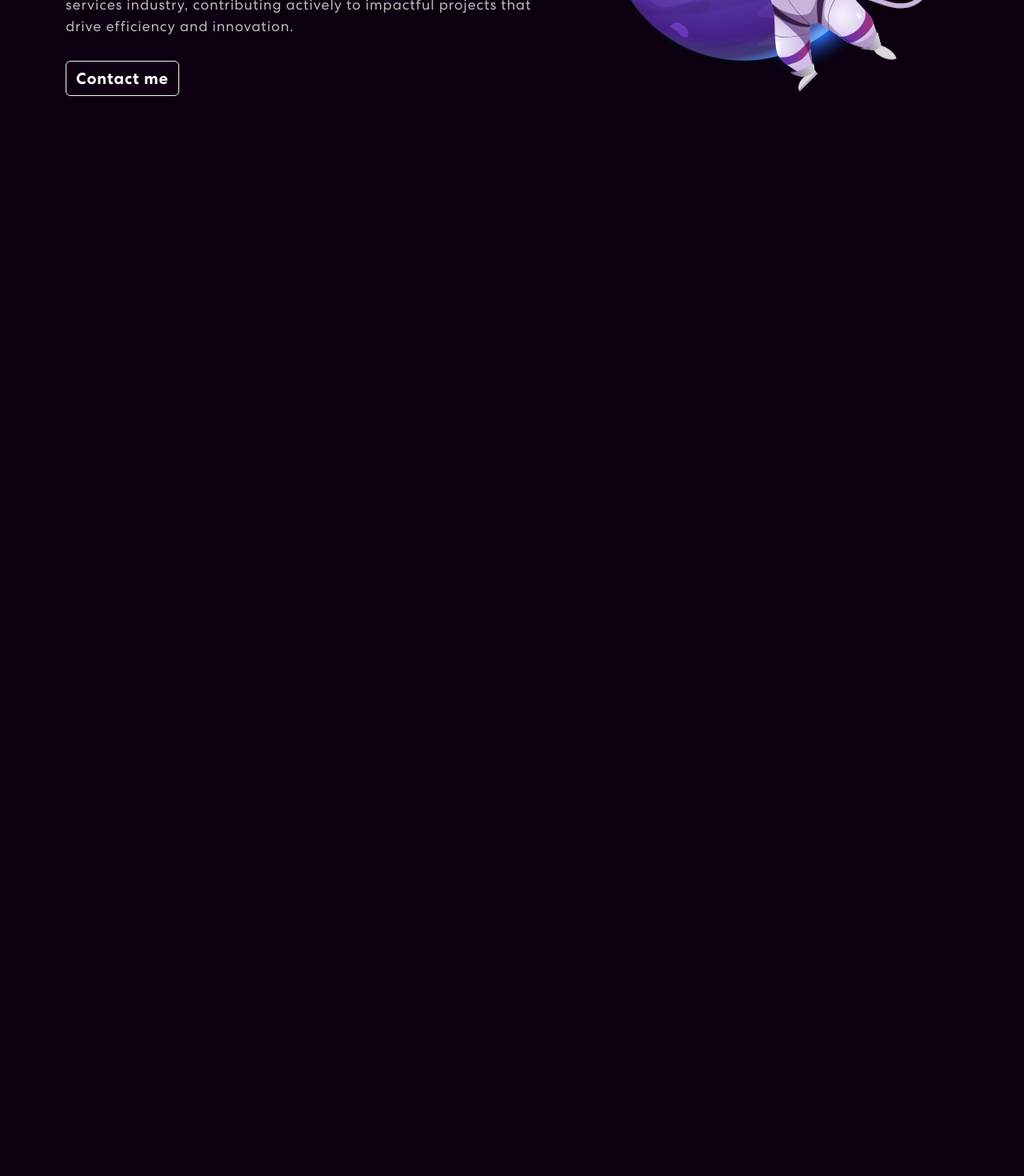
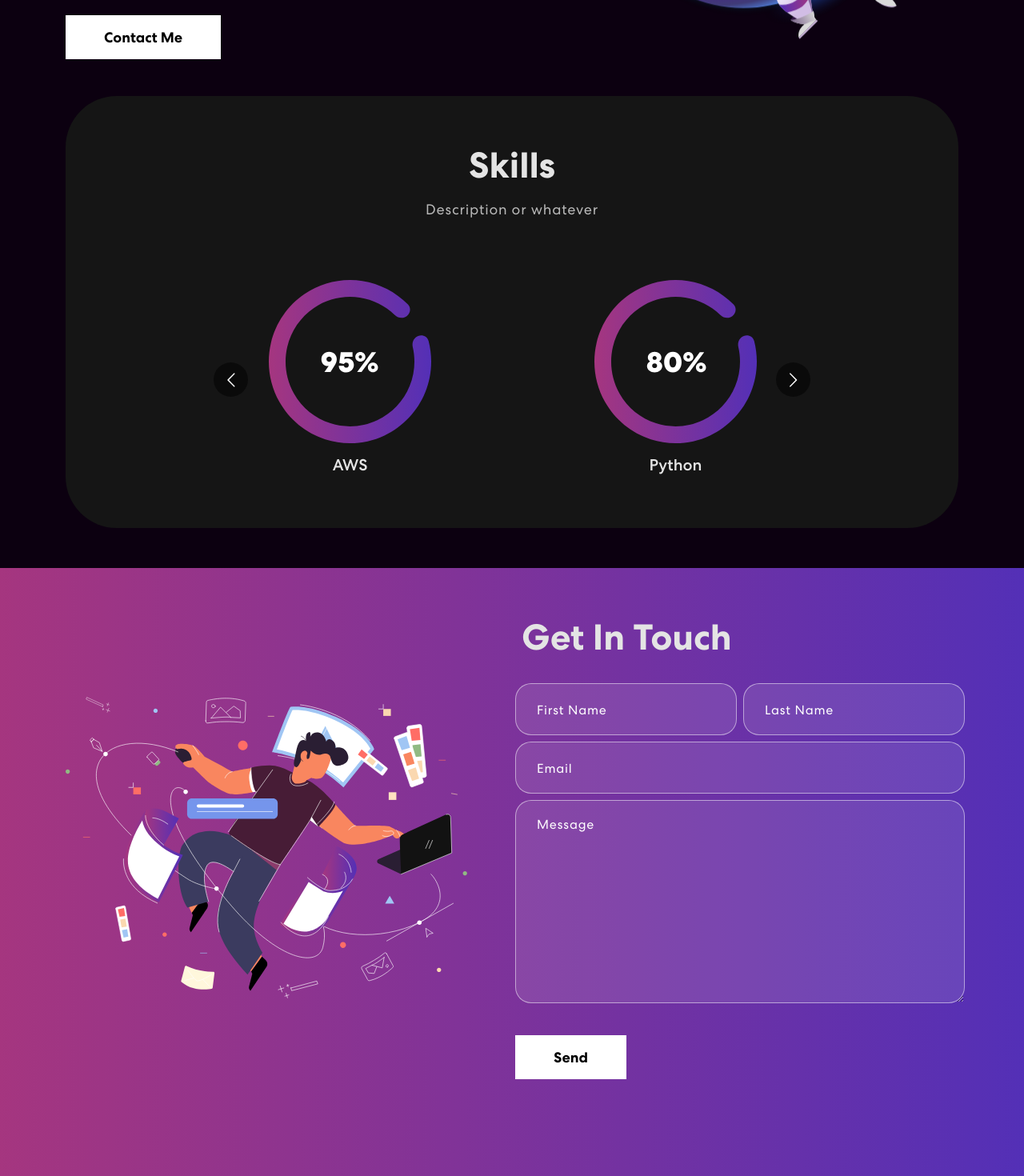
Before and after one commit to aaron020/personal-website, a React (Create React App) app: page / in a window 1280 px wide. Shown: the part 420-1890 px from the top of the page at 80% size. Before the commit the page ends 800 px from the top, so only its background shows below. Built offline with nearby package versions, Linux system fonts and the light colour scheme.

Commit message:
adding contact page

```diff
--- a/package.json
+++ b/package.json
@@ -10,6 +10,7 @@
     "react": "^18.2.0",
     "react-bootstrap": "^2.10.2",
     "react-dom": "^18.2.0",
+    "react-multi-carousel": "^2.8.5",
     "react-scripts": "5.0.1",
     "web-vitals": "^2.1.4"
   },
--- a/src/App.css
+++ b/src/App.css
@@ -84,7 +84,6 @@
 /************ Navbar Css ************/
 nav.navbar {
   padding: 18px 0;
-  position: fixed;
   width: 100%;
   top: 0;
   z-index: 9999;
@@ -233,7 +232,7 @@
 /************ Banner Css ************/
 .banner {
   margin-top: 0;
-  padding: 150px 0 100px 0;
+  padding: 10px 0 100px 0;
   background-position: top center;
   background-size: cover;
   background-repeat: no-repeat;
@@ -264,13 +263,36 @@
   width: 96%;
 }
 .banner button {
+  font-weight: 700;
+  color: #000;
+  background-color: #fff;
+  padding: 14px 48px;
+  font-size: 18px;
+  margin-top: 25px;
+  border-radius: 0;
+  position: relative;
+  transition: 0.3s ease-in-out;
+}
+.banner button span {
+  z-index: 1;
+  position: relative;
+}
+.banner button:hover {
   color: #fff;
-  font-weight: 700;
-  font-size: 20px;
-  margin-top: 30px;
-  letter-spacing: 0.8px;
-  display: flex;
-  align-items: center;
+}
+.banner button::before {
+  content: "";
+  background: #121212;
+  width: 0;
+  height: 100%;
+  position: absolute;
+  top: 0;
+  left: 0;
+  z-index: 0;
+  transition: 0.3s ease-in-out;
+}
+.banner button:hover::before {
+  width: 100%;
 }
 .banner button svg {
   font-size: 25px;
--- a/src/App.js
+++ b/src/App.js
@@ -2,6 +2,8 @@
 import './App.css';
 import { NavBar } from './components/NavBar';
 import { Banner } from './components/Banner';
+import { Skills } from './components/Skills';
+import { Contact } from './components/Contact';
 import 'bootstrap/dist/css/bootstrap.min.css'
 
 function App() {
@@ -9,6 +11,8 @@
     <div className="App">
       <NavBar></NavBar>
       <Banner></Banner>
+      <Skills></Skills>
+      <Contact></Contact>
     </div>
   );
 }
--- a/src/components/Banner.js
+++ b/src/components/Banner.js
@@ -10,7 +10,7 @@
     const toRotate = ["cloud technology", "backend technology", "software engineering"]
     const [text, setText] = useState('');
     const [delta, setDelta] = useState(50)
-    const period = 5000;
+    const period = 10000;
 
     useEffect(() => {
         let ticker = setInterval(() => {
@@ -36,7 +36,7 @@
         }else if(isDeleting && updatedText === ''){
             setIsDeleting(false);
             setLoopNum(loopNum + 1);
-            setDelta(100);
+            setDelta(250);
         }
     }
 
@@ -47,7 +47,7 @@
                     <Col xs={12} md={6} xl={7}>
                         <h1>{`Aaron Meade: curious about `}<span className="wrap">{text}</span></h1>
                         <p>With a first-class honors degree in Computer Systems from the University of Limerick, I bring a solid foundation in technology to the table. Passionate about coding and the art of crafting innovative solutions. Presently, I am engaged in harnessing the power of backend cloud-hosted technologies in the financial services industry, contributing actively to impactful projects that drive efficiency and innovation.</p>
-                        <Button variant="outline-light" onClick={() => console.log('contact')}>Contact me</Button>
+                        <button><span>Contact Me</span></button>
                     </Col>
                     <Col xs={12} md={6} xl={5}>
                         <img src={headerImg} alt="Header Image"></img>
--- /dev/null
+++ b/src/components/Contact.js
@@ -0,0 +1,57 @@
+import { useState } from "react"
+import { Col, Container, Row } from "react-bootstrap";
+import contactImg from "../assets/img/contact-img.svg"
+
+export const Contact = () => {
+
+    const formInitDetials ={
+        firstName: '',
+        lastName: '',
+        email: '',
+        message: ''
+    }
+
+    const [formDetails, setFromDetails] = useState(formInitDetials);
+    const [buttonText, setButtonText] = useState('Send');
+    const [status, setStatus] = useState({});
+
+    const onFormUpdate = (category, value) => {
+        setFromDetails({
+            ...formDetails,
+            [category]: value
+        })
+    }
+
+
+    return (
+        <section className="contact">
+            <Container>
+                <Row className="align-items-center">
+                    <Col md={6}>
+                        <img src={contactImg} alt="Contact"></img>
+                    </Col>
+                    <Col md={6}>
+                        <h2>Get In Touch</h2>
+                        <form>
+                            <Row>
+                                <Col sm={6} className="px-1">
+                                    <input type="text" value={formDetails.firstName} placeholder="First Name" onChange={(e) => onFormUpdate('firstName',e.target.value)}/>
+                                </Col>
+                                <Col sm={6} className="px-1">
+                                <input type="text" value={formDetails.lastName} placeholder="Last Name" onChange={(e) => onFormUpdate('lastName',e.target.value)}/>
+                                </Col>
+                                <Col sm={12} className="px-1">
+                                <input type="text" value={formDetails.email} placeholder="Email" onChange={(e) => onFormUpdate('email',e.target.value)}/>
+                                </Col>
+                                <Col sm={12} className="px-1">
+                                    <textarea rows={8} value={formDetails.message} placeholder="Message" onChange={(e) => onFormUpdate('message',e.target.value)}/>
+                                    <button type="submit"><span>{buttonText}</span></button>
+                                </Col>
+                            </Row>
+                        </form>
+                    </Col>
+                </Row>
+            </Container>
+        </section>
+    );
+}
--- /dev/null
+++ b/src/components/Skills.js
@@ -0,0 +1,59 @@
+import { Container, Row, Col } from "react-bootstrap";
+import Carousel from "react-multi-carousel";
+import "react-multi-carousel/lib/styles.css";
+import meter1 from "../assets/img/meter1.svg"
+import meter2 from "../assets/img/meter2.svg"
+import meter3 from "../assets/img/meter3.svg"
+
+export const Skills = () => {
+    const responsive = {
+        superLargeDesktop: {
+          // the naming can be any, depends on you.
+          breakpoint: { max: 4000, min: 3000 },
+          items: 5
+        },
+        desktop: {
+          breakpoint: { max: 3000, min: 1024 },
+          items: 3
+        },
+        tablet: {
+          breakpoint: { max: 1024, min: 464 },
+          items: 2
+        },
+        mobile: {
+          breakpoint: { max: 464, min: 0 },
+          items: 1
+        }
+      };
+
+      return (
+        <section className="skill" id="skills">
+            <Container>
+                <Row>
+                    <Col>
+                        <div className="skill-bx">
+                            <h2>Skills</h2>
+                            <p>Description or whatever</p>
+                            <Carousel responsive={responsive} infinite={true} className="skill-slider">
+                                <div className="item">
+                                    <img src={meter1} alt="Image"/>
+                                    <h5>AWS</h5>
+                                </div>
+                                <div className="item">
+                                    <img src={meter2} alt="Image"/>
+                                    <h5>Python</h5>
+                                </div>
+                                <div className="item">
+                                    <img src={meter3} alt="Image"/>
+                                    <h5>Java</h5>
+                                </div>
+                            </Carousel>
+                        </div>
+                    </Col>
+                </Row>
+            </Container>
+        </section>
+
+      )
+
+}
```
Also changed, not shown: 1 other file (tests, documents, lock files or other folders).
